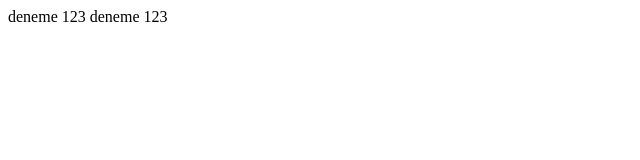
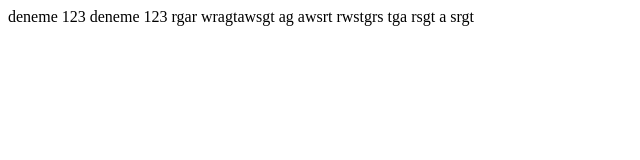
Before and after one commit to isoreis65/deneme, a plain HTML site: page intex.html in a window 1280 px wide. Shown: the whole page, without its empty margins (0-640 px from the left). Drawn offline with Linux system fonts and the light colour scheme.

Commit message:
Update intex.html

```diff
--- a/intex.html
+++ b/intex.html
@@ -5,5 +5,17 @@
 </head>
 <body>
 deneme 123 deneme 123
+
+	 rgar
+
+	wragtawsgt
+	ag
+	awsrt
+	rwstgrs
+	tga
+	rsgt
+	a
+	srgt
+
 </body>
 </html>
```
